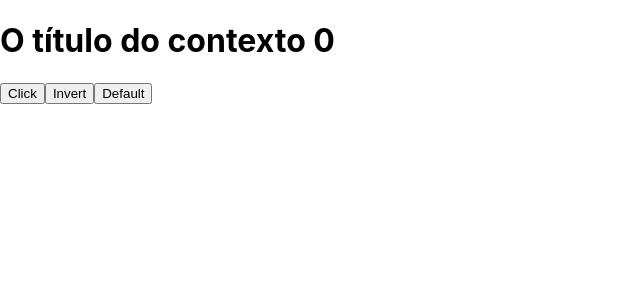
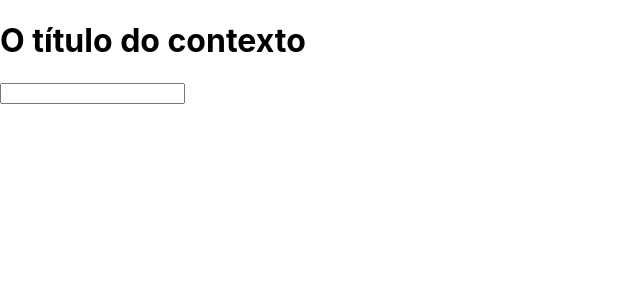
Before and after one commit to IsraelRAlencar/project2-curso-react, a React (Create React App) app: page / in a window 1280 px wide. Shown: the top 300 px of the page, without its empty margins (0-640 px from the left). Built offline with nearby package versions, Linux system fonts and the light colour scheme; the HTML template or start-up script is replaced by a standard one.

Commit message:
new - useContext + UserReducer

```diff
--- a/src/App.js
+++ b/src/App.js
@@ -1,38 +1,68 @@
-import { useReducer } from 'react';
+import { createContext, useContext, useReducer, useRef } from 'react';
 import './App.css';
+import P from 'prop-types';
 
-const globalState = {
+// actions.js
+export const actions = {
+  CHANGE_TITLE: 'CHANGE_TITLE'
+};
+
+// Data.js
+export const globalState = {
   title: 'O título do contexto',
   body: 'O body do contexto',
   counter: 0
 };
 
-const reducer = (state, action) => {
+// Reducer.js
+export const reducer = (state, action) => {
   switch (action.type){
-    case 'muda':
-      console.log('Chamou muda com', action.payload);
-      return { ...state, title: action.payload };
-    case 'inverter':
-      console.log('Chamou inverter');
-      return { ...state, title: state.title.split('').reverse().join('') };
+    case actions.CHANGE_TITLE:
+      console.log('Mudar título');
+      return {...state, title: action.payload};
     default:
-      console.log('Chamou default');
+      console.log('default');
       return {...state};
   }
-}
 
-function App() {
+};
+
+// AppContext.jsx
+export const Context = createContext();
+export const AppContext = ({ children }) => {
   const [state, dispatch] = useReducer(reducer, globalState);
-  const { counter, title, body } = state;
+
+  const changeTitle = (payload) => {
+    dispatch({ type: actions.CHANGE_TITLE, payload });
+  };
+
+  return <Context.Provider value={{ state, changeTitle }}>{children}</Context.Provider>
+};
+
+AppContext.propTypes = {
+  children: P.node
+};
+
+export const H1 = () => {
+  const context = useContext(Context);
+  const inputRef = useRef();
 
   return (
-    <div>
-      <h1>{title} {counter}</h1>
+    <>
+      <h1 onClick={() => context.changeTitle(inputRef.current.value)}>{context.state.title}</h1>
+      <input type="text" ref={inputRef}/>
+    </>
+  );
+};
 
-      <button onClick={() => dispatch({ type: 'muda', payload: new Date().toLocaleString('pt-BR') })}>Click</button>
-      <button onClick={() => dispatch({ type: 'inverter' })}>Invert</button>
-      <button onClick={() => dispatch({ type: 'qualquer coisa' })}>Default</button>
-    </div>
+//App.jsx
+function App() {
+  return (
+    <AppContext>
+      <div>
+        <H1 />
+      </div>
+    </AppContext>
   );
 }
 
```
